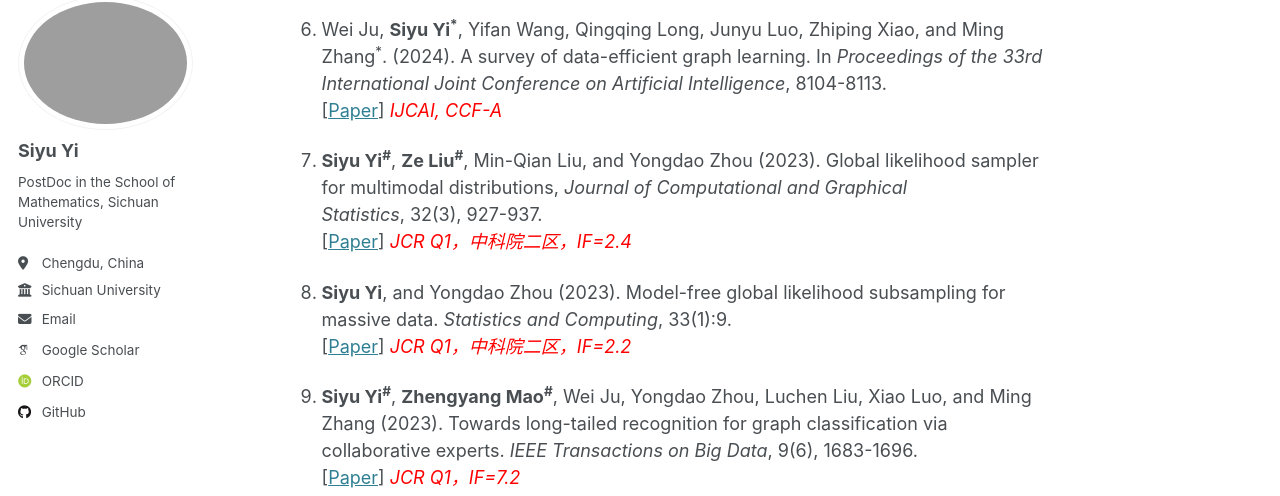
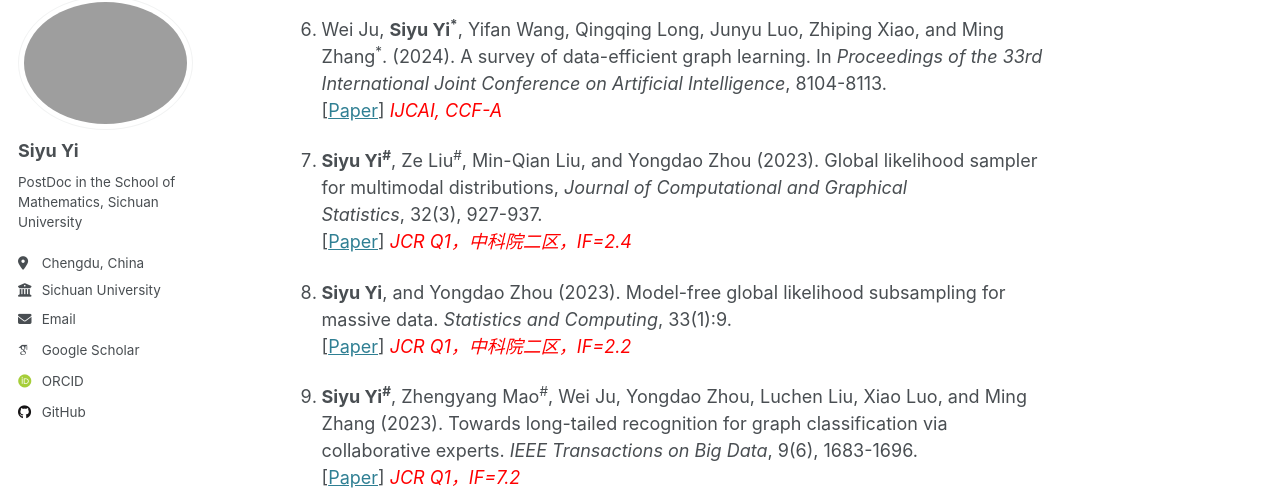
Before and after one commit to yisiyu95/yisiyu95.github.io, a Jekyll site: the page built from _pages/about.md, in a window 1280 px wide and 900 px high, scrolled down 1248 px. Shown: the part 110-606 px from the top of the window. Built offline with Jekyll 4.4.1, drawn with Linux system fonts in a browser that asks for light colours; some web fonts are replaced.

```diff
--- a/_pages/about.md
+++ b/_pages/about.md
@@ -42,11 +42,11 @@ Selected Publications [[See All](https://yisiyu95.github.io/publications/)]
 1.  Wei Ju, **Siyu Yi<sup>\*</sup>**, Yifan Wang, Qingqing Long, Junyu Luo, Zhiping Xiao, and Ming Zhang<sup>\*</sup>. (2024). A survey of data-efficient graph learning. In *Proceedings of the 33rd International Joint Conference on Artificial Intelligence*, 8104-8113. <br>
 [[Paper](../files/24.08.03-IJCAI A survey of data-efficient graph learning.pdf)] *<span style="color:red">IJCAI, CCF-A</span>*
 
-1.  **Siyu Yi<sup>\#</sup>**, **Ze Liu<sup>\#</sup>**, Min-Qian Liu, and Yongdao Zhou (2023). Global likelihood sampler for multimodal distributions, *Journal of Computational and Graphical Statistics*, 32(3), 927-937. <br>
+1.  **Siyu Yi<sup>\#</sup>**, Ze Liu<sup>\#</sup>, Min-Qian Liu, and Yongdao Zhou (2023). Global likelihood sampler for multimodal distributions, *Journal of Computational and Graphical Statistics*, 32(3), 927-937. <br>
 [[Paper](../files/23.07.03-J. Comput. Graphical Stat. Global likelihood sampler for multimodal distributions.pdf)] *<span style="color:red">JCR Q1，中科院二区，IF=2.4</span>*
 
 1.  **Siyu Yi**, and Yongdao Zhou (2023). Model-free global likelihood subsampling for massive data. *Statistics and Computing*, 33(1):9. <br>
 [[Paper](../files/23.02-Stat. Comput. Model-free global likelihood subsampling for massive data.pdf)] *<span style="color:red">JCR Q1，中科院二区，IF=2.2</span>*
 
-1.  **Siyu Yi<sup>\#</sup>**, **Zhengyang Mao<sup>\#</sup>**, Wei Ju, Yongdao Zhou, Luchen Liu, Xiao Luo, and Ming Zhang (2023). Towards long-tailed recognition for graph classification via collaborative experts. *IEEE Transactions on Big Data*, 9(6), 1683-1696.  <br>
+1.  **Siyu Yi<sup>\#</sup>**, Zhengyang Mao<sup>\#</sup>, Wei Ju, Yongdao Zhou, Luchen Liu, Xiao Luo, and Ming Zhang (2023). Towards long-tailed recognition for graph classification via collaborative experts. *IEEE Transactions on Big Data*, 9(6), 1683-1696.  <br>
 [[Paper](../files/23.11.13-TBDATA Towards Long-Tailed Recognition for Graph Classification via Collaborative Experts.pdf)] *<span style="color:red">JCR Q1，IF=7.2</span>*
```
